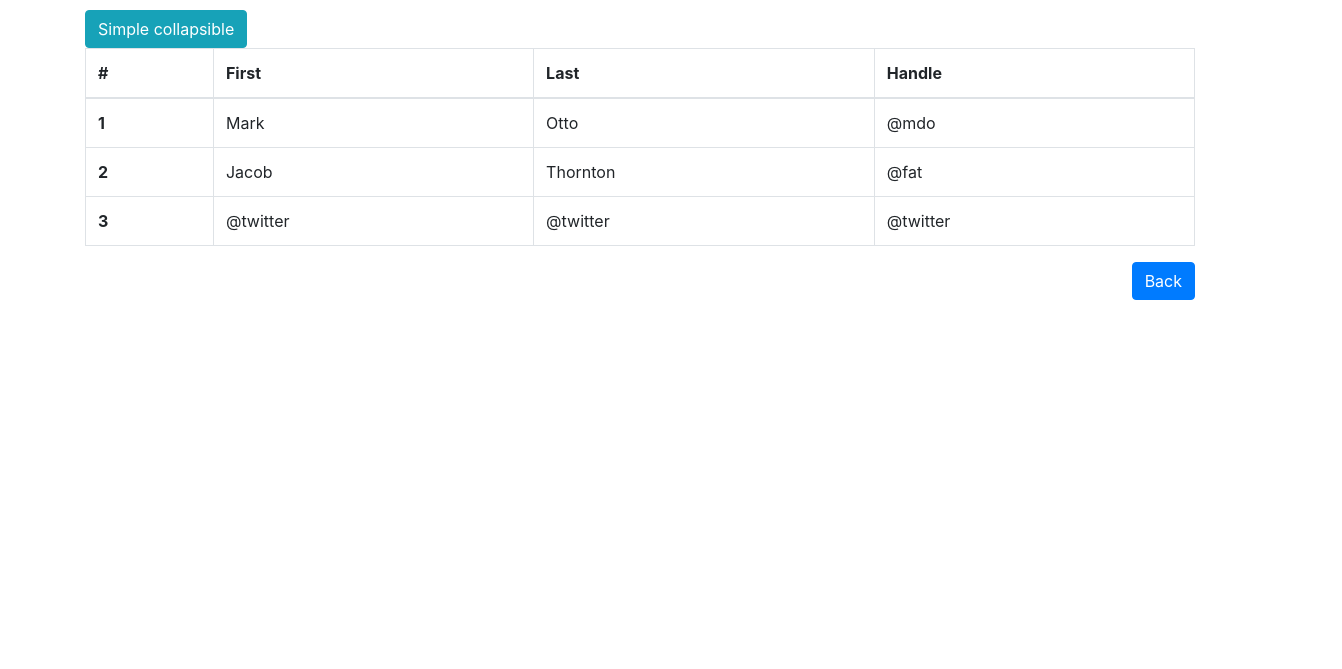
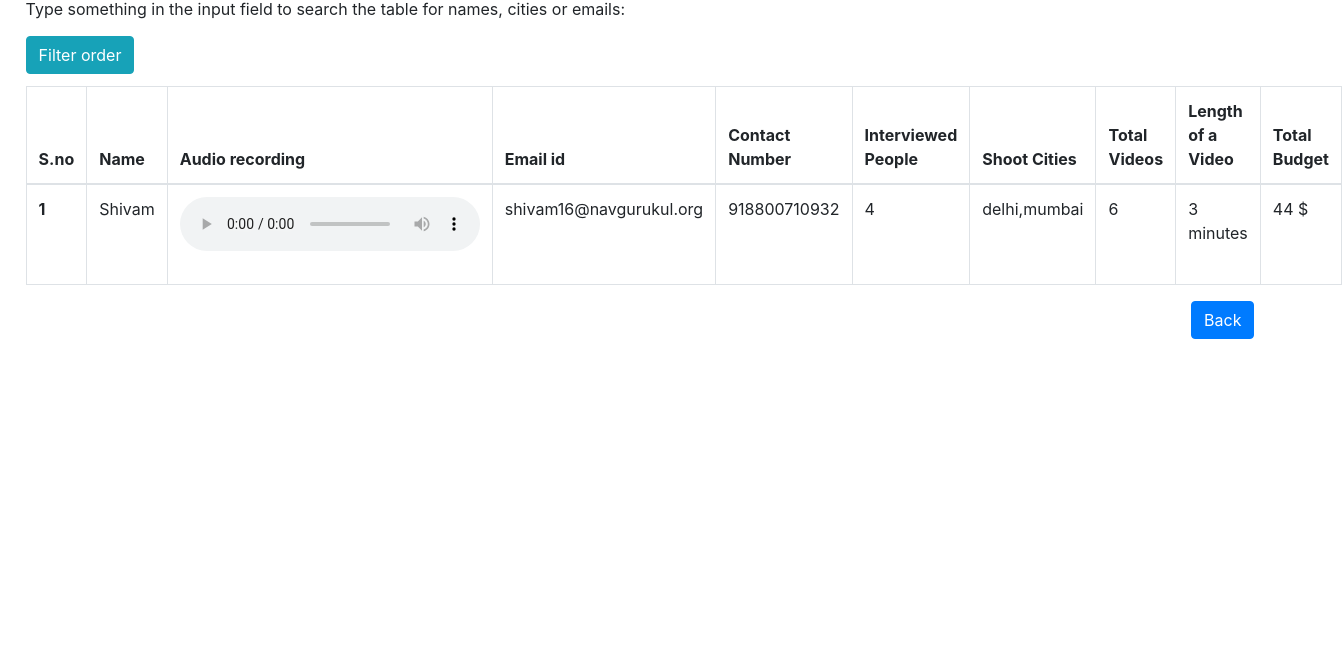
Before and after one commit to shivam8800/Nodejs_form, a website: page src/frontend/allorders.html in a window 1280 px wide. Shown: the part 131-800 px from the top of the page, 1342 px wide, since content can reach past the window. Drawn offline with nearby package versions, Linux system fonts and the light colour scheme; files whose address does not match are found by name.

Commit message:
styling and did minor changes in allorder.html

```diff
--- a/src/frontend/allorders.html
+++ b/src/frontend/allorders.html
@@ -33,11 +33,11 @@
         </form>
       </div>
     </nav>
-  <div class="container panel panel-primary">
-
-	  <h2>Filterable Table</h2>
-	  <p>Type something in the input field to search the table for first names, last names or emails:</p>
-	  <button type="button" class="btn btn-info" data-toggle="collapse" data-target="#demo">Simple collapsible</button>
+    <div style="padding: 2%;">
+  <div class="panel panel-primary">
+	  <h2>All Orders</h2>
+	  <p>Type something in the input field to search the table for names, cities or emails:</p>
+	  <button type="button" class="btn btn-info" data-toggle="collapse" data-target="#demo" style="margin-bottom: 1%;">Filter order</button>
 	  <div id="demo" class="collapse">
 	  	<input class="form-control" id="myInput" type="text" placeholder="Filter..">
 	  </div>
@@ -45,35 +45,37 @@
 	  <table class="table table-hover table-bordered">
 	  <thead>
 	    <tr>
-	      <th scope="col">#</th>
-	      <th scope="col">First</th>
-	      <th scope="col">Last</th>
-	      <th scope="col">Handle</th>
+	      <th scope="col">S.no</th>
+	      <th scope="col">Name</th>
+	      <th scope="col">Audio recording</th>
+	      <th scope="col">Email id</th>
+	      <th scope="col">Contact Number</th>
+	      <th scope="col">Interviewed People</th>
+	      <th scope="col">Shoot Cities</th>
+	      <th scope="col">Total Videos</th>
+	      <th scope="col">Length of a Video</th>
+	      <th scope="col">Total Budget</th>
 	    </tr>
 	  </thead>
 	  <tbody id="myTable">
 	    <tr>
-	      <th scope="row">1</th>
-	      <td>Mark</td>
-	      <td>Otto</td>
-	      <td>@mdo</td>
-	    </tr>
-	    <tr>
-	      <th scope="row">2</th>
-	      <td>Jacob</td>
-	      <td>Thornton</td>
-	      <td>@fat</td>
-	    </tr>
-	    <tr>
-	      <th scope="row">3</th>
-	      <td>@twitter</td>
-	      <td>@twitter</td>
-	      <td>@twitter</td>
+	      <th>1</th>
+	      <td>Shivam</td>
+	      <td><p><audio id="getaudio" src="http://127.0.0.1:8080/get/userfile/5ac7283c8e0c953e64ae9d50" controls></audio></p></td>
+	      <td>shivam16@navgurukul.org</td>
+	      <td>918800710932</td>
+	      <td>4</td>
+	      <td>delhi,mumbai</td>
+	      <td>6</td>
+	      <td>3 minutes</td>
+	      <td>44 $</td>
 	    </tr>
 	  </tbody>
 	</table>
 
 	<a href="http://127.0.0.1:8080"><button type="button" id="submit" name="submit" class="btn btn-primary float-right">Back</button></a>
+    </div>
+
 </div>
 
 
--- a/src/frontend/app1.js
+++ b/src/frontend/app1.js
@@ -64,7 +64,6 @@ $(document).ready(function(){
 	    $("#order_form1").validate();
 	    $('#submit1').click(function(e){
 	    	var formModel = $('#order_form1').serializeObject();
-	    	// console.log(formModel);
 
 	        if(!$("#order_form1").valid()){
 	            alert("Please correct the indicated fields")
--- a/src/frontend/orders.js
+++ b/src/frontend/orders.js
@@ -1,4 +1,18 @@
 $(document).ready(function(){
+	var emailid =window.location.href.split('/')[5]
+
+	$.ajax({
+	      url: 'http://127.0.0.1:8080/get/orders/'+ emailid,
+	      type: 'GET',
+	      success: function(result) {
+	     		console.log(result['data']);
+	      },
+	      error : function(err){
+	          alert(err);
+	          console.log(err);
+	      }
+	  });
+
   $("#myInput").on("keyup", function() {
     var value = $(this).val().toLowerCase();
     $("#myTable tr").filter(function() {
--- a/src/frontend/show.js
+++ b/src/frontend/show.js
@@ -26,7 +26,7 @@ $(document).ready(function(){
 					$('#interviewed_people').val(result['data']['0']['interviewed_people']);
 					$('#total_videos').val(result['data']['0']['total_videos']);
 					$('#video_length').val(result['data']['0']['video_length'].toString() + " minutes");
-					$('#total_budget').val(result['data']['0']['total_budget']);
+					$('#total_budget').val(result['data']['0']['total_budget'].toString() + " $");
 					var audio = document.getElementById('getaudio');
 					audio.src = 'http://127.0.0.1:8080/get/userfile/' + objectid
 	          },
--- a/src/frontend/style.css
+++ b/src/frontend/style.css
@@ -196,3 +196,10 @@ input:empty {
   display: flex;
   flex-direction: row;
 }
+.center {
+  justify-content: center;
+  display: flex;
+  flex-direction: column;
+  align-items: center;
+  min-height: 80vh;
+}
```
Also changed, not shown: src/frontend/show.html (+1 -1 lines), src/routes.js (+10 -4 lines), 5 other files.
